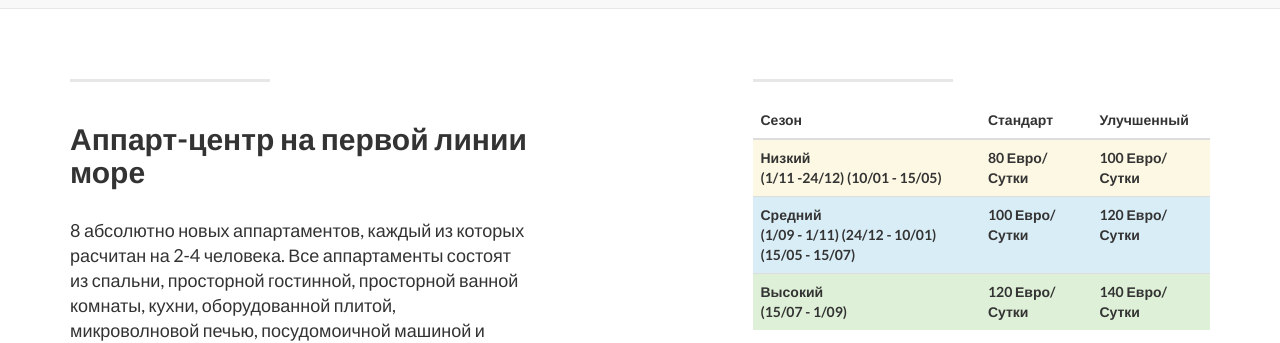
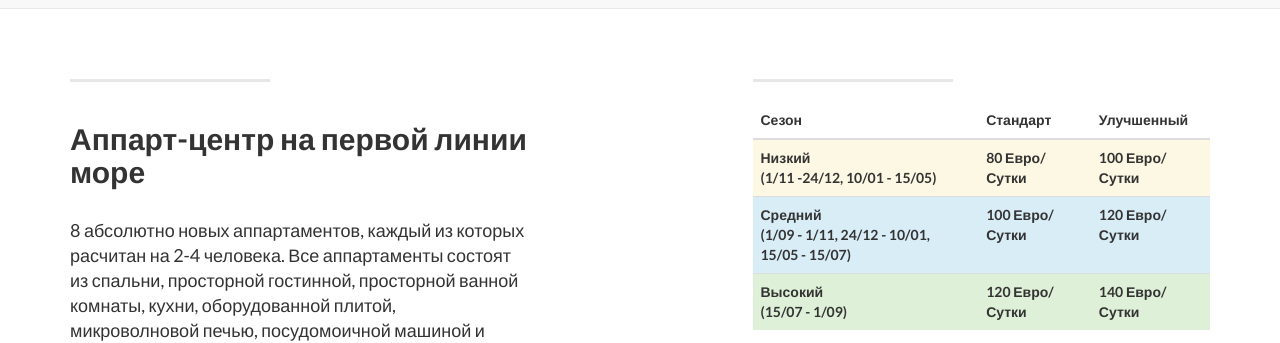
Before and after one commit to chernovdan/chernovdan.github.io, a plain HTML site: page index.html in a window 1280 px wide. Shown: the part 1200-1543 px from the top of the page. Drawn offline with nearby package versions, Linux system fonts and the light colour scheme.

```diff
--- a/index.html
+++ b/index.html
@@ -240,12 +240,12 @@
                             </tr>
                         </thead>
                         <tr class="warning">
-                            <td>Низкий <br> (1/11 -24/12) (10/01 - 15/05)</td>
+                            <td>Низкий <br> (1/11 -24/12, 10/01 - 15/05)</td>
                             <td>80 Евро/Сутки</td>
                             <td>100 Евро/Сутки</td>
                         </tr>
                         <tr class="info">
-                            <td>Средний <br> (1/09 - 1/11) (24/12 - 10/01) (15/05 - 15/07)</td>
+                            <td>Средний <br> (1/09 - 1/11, 24/12 - 10/01, 15/05 - 15/07)</td>
                             <td>100 Евро/Сутки</td>
                             <td>120 Евро/Сутки</td>
                         </tr>
```
